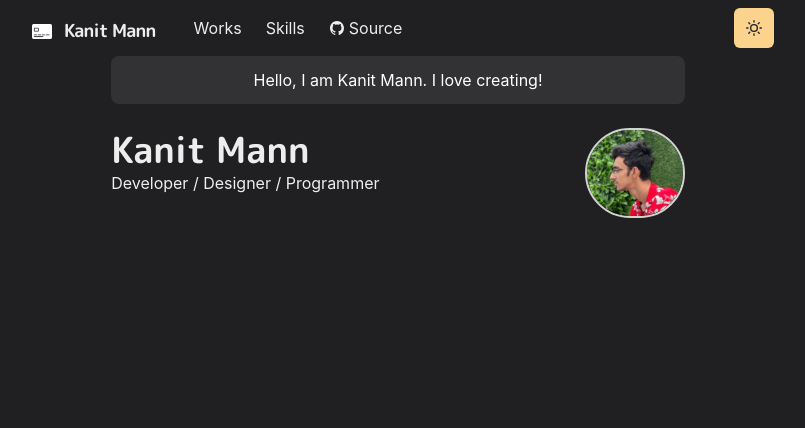
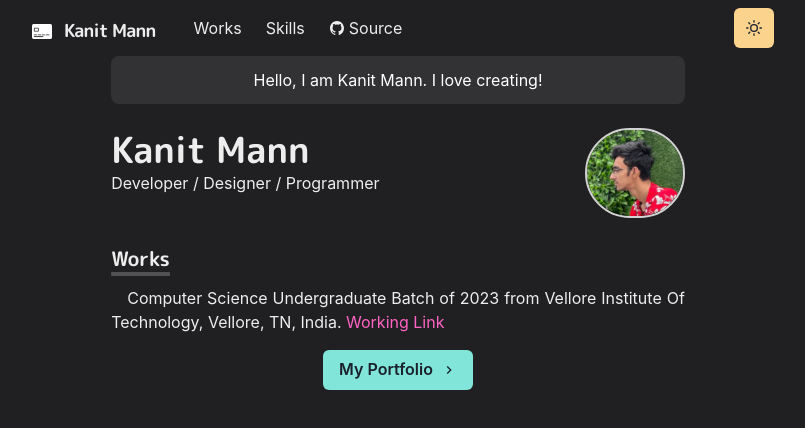
Before and after one commit to kanitmann/portfoliov2, a Next.js app: page / in a window 1280 px wide. Shown: the top 428 px of the page, without its empty margins (242-1047 px from the left). Built offline with nearby package versions, Linux system fonts and the light colour scheme.

Commit message:
<p> and section component added

```diff
--- /dev/null
+++ b/components/paragragh.js
@@ -0,0 +1,8 @@
+import styled from "@emotion/styled";
+
+const Paragraph = styled.p`
+    text-align: justify;
+    text-indent: 1em;
+`
+
+export default Paragraph;
--- /dev/null
+++ b/components/section.js
@@ -0,0 +1,21 @@
+import { motion } from 'framer-motion';
+import { chakra, shouldForwardProp } from '@chakra-ui/react';
+
+const StyledDiv = chakra(motion.div, {
+    shouldForwardProp: prop => {
+        return shouldForwardProp(prop) || prop === "transition";
+
+    }
+})
+
+const Section = ({ children, delay = 0 }) => (
+    <StyledDiv
+        initial={{ y: 10, opacity: 0 }}
+        animate={{ y: 10, opacity: 1 }}
+        transition={{ duration: 0.8, delay }}
+        mb={6}>
+        {children}
+    </StyledDiv>
+)
+
+export default Section
--- a/pages/index.js
+++ b/pages/index.js
@@ -1,4 +1,8 @@
-import { Container, Box, Heading, Image, useCOlorModeValue, useColorModeValue } from '@chakra-ui/react'
+import NextLink from 'next/link'
+import { ChevronRightIcon } from '@chakra-ui/icons';
+import { Button, Container, Box, Heading, Image, useCOlorModeValue, useColorModeValue, Link } from '@chakra-ui/react'
+import Section from '../components/section';
+import Paragraph from '../components/paragragh';
 
 const Page = () => {
     return (
@@ -25,6 +29,17 @@ const Page = () => {
                     />
                 </Box>
             </Box>
+            <Section delay={0.1}>
+                <Heading as="h3" variant="section-title">Works</Heading>
+                <Paragraph>
+                    Computer Science Undergraduate Batch of 2023 from Vellore Institute Of Technology, Vellore, TN, India. <NextLink href="/works/"><Link>Working Link</Link></NextLink>
+                </Paragraph>
+                <Box align="center" my={4}>
+                    <Button rightIcon={<ChevronRightIcon />} colorScheme="teal">
+                        My Portfolio
+                    </Button>
+                </Box>
+            </Section>
         </Container>
     )
 }
```
